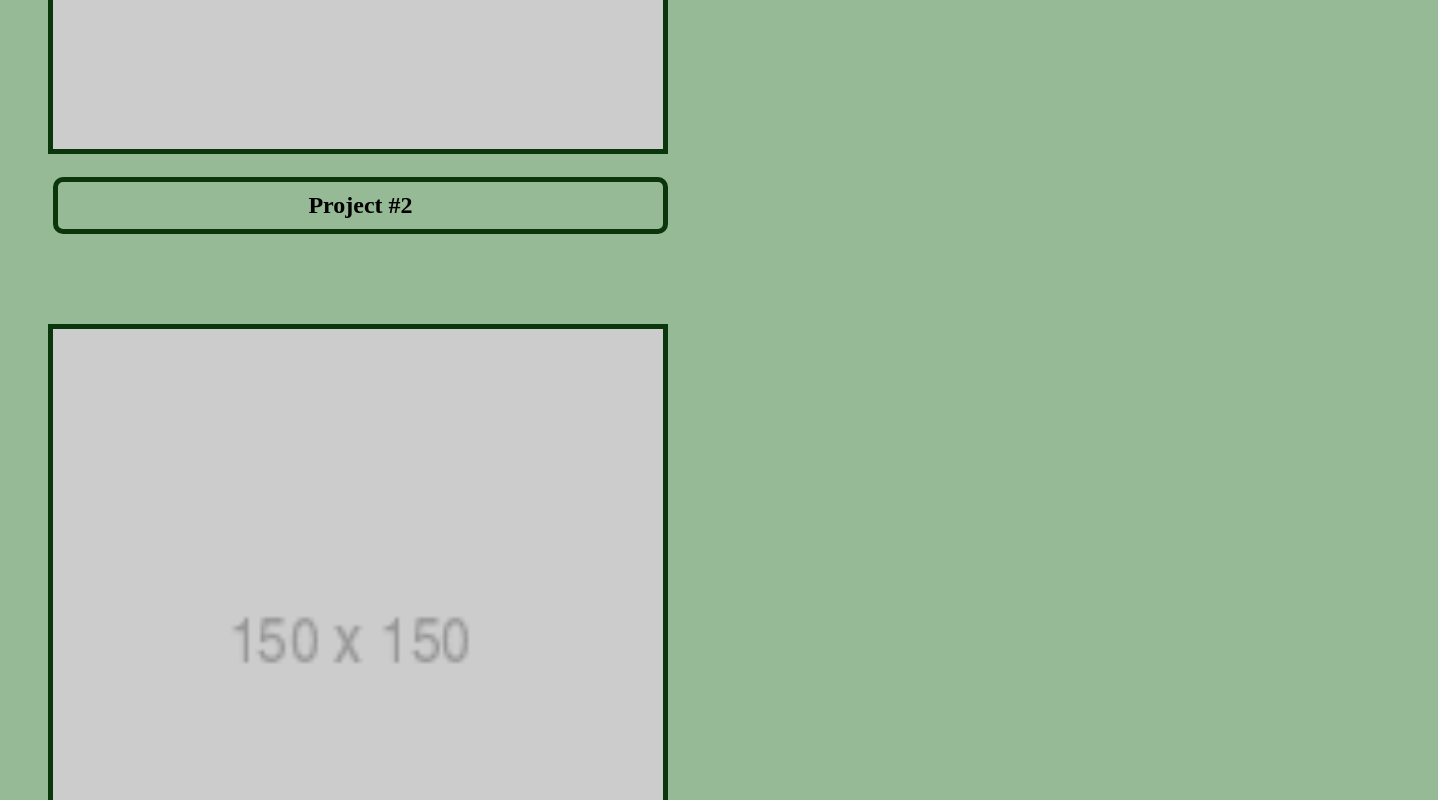
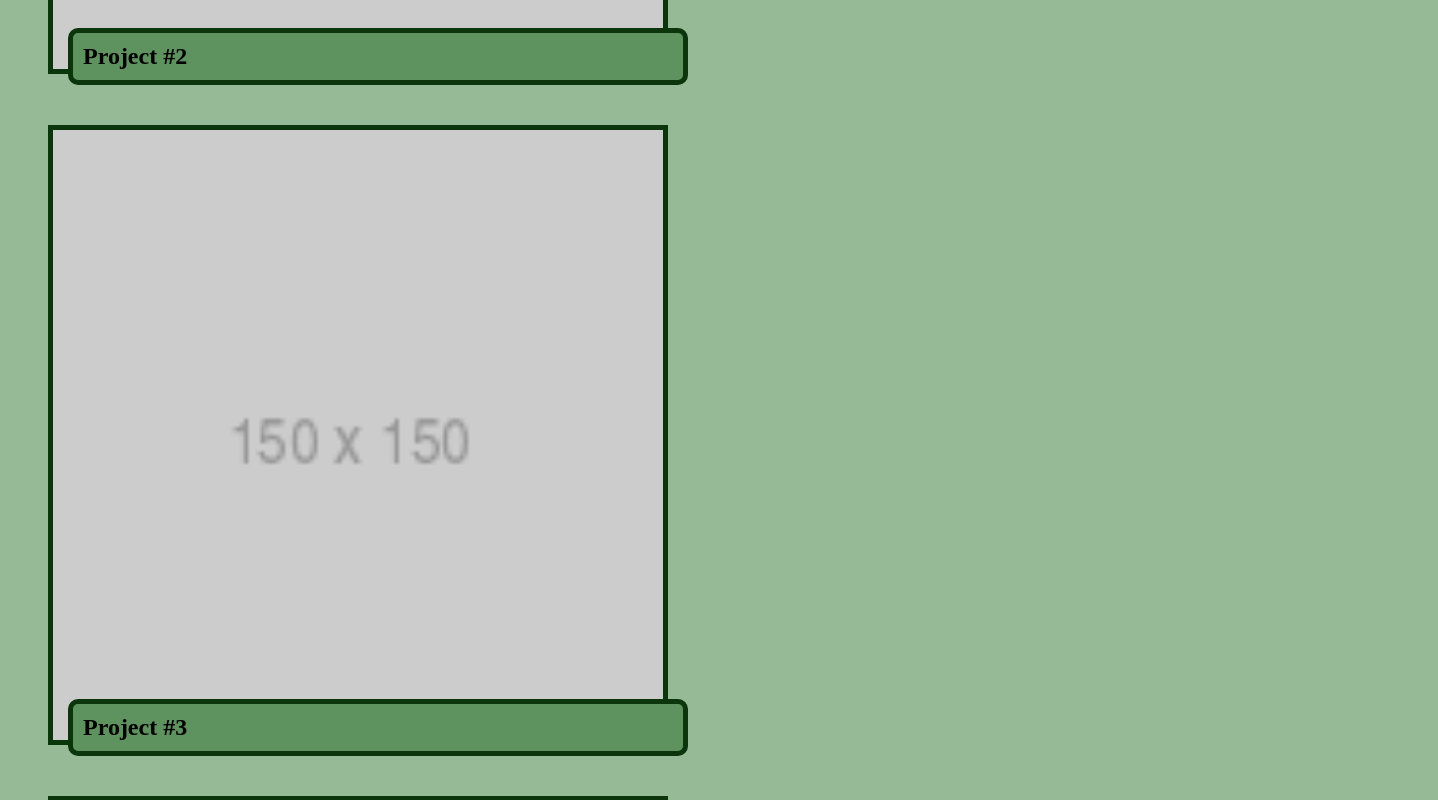
Before and after one commit to mateonav98/my-first-portfolio, a plain HTML site: page index.html in a window 1280 px wide. Shown: the part 1680-2480 px from the top of the page, 1438 px wide, since content can reach past the window. Drawn offline with Linux system fonts and the light colour scheme.

Commit message:
adding labels on top of images

```diff
--- a/index.html
+++ b/index.html
@@ -9,10 +9,9 @@
         <header class="header">
             <h1>Mateo Navarro's Portfolio</h1>
                 <ul class="nav">
-                    <li> <a class=list href="#about_me">About Me</a> </li>
-                    <li> <a class=list href="#projects">My Projects</a> </li>
-                    <li> <a class=list href="#cm-title">Contact Me</a> </li>
-
+                    <li> <a class=list href="#about_me">About Me </a></li>
+                    <li> <a class=list href="#projects"> My Projects </a></li>
+                    <li> <a class=list href="#cm-title"> Contact Me</a></li>
                 </ul>
         </header>
 
@@ -33,19 +32,19 @@
             </section>
             <section id="grid">
                 <a href="https://github.com/mateonav98"> <img id="image-3" src="150.png" alt="placeholder for project3"/> </a>
-                <h2 class="project2">Project #2</h2>
+                <h2 class="project1">Project #2</h2>
             </section>
             <section id="grid">
                 <a href="https://github.com/mateonav98"> <img id="image-4" src="150.png" alt="placeholder for project3"/> </a>
-                <h2 class="project2">Project #3</h2>
+                <h2 class="project1">Project #3</h2>
             </section>
             <section id="grid">
                 <a href="https://github.com/mateonav98"> <img id="image-5" src="150.png" alt="placeholder for project3"/> </a>
-                <h2 class="project2">Project #4</h2>
+                <h2 class="project1">Project #4</h2>
             </section>
             <section id="grid">
                 <a href="https://github.com/mateonav98"> <img id="image-6" src="150.png" alt="placeholder for project3"/> </a>
-                <h2 class="project2">Project #5</h2>
+                <h2 class="project1">Project #5</h2>
             </section>
         </projects>
 
--- a/style.css
+++ b/style.css
@@ -32,6 +32,7 @@ header .nav {
 }
 .list {
     display: inline-block;
+    margin-left: 20px;
 }
 
 #image-1 {
@@ -55,34 +56,31 @@ header .nav {
     margin-left: 5px;
 }
 
-.my_projects, h2 {
+h2.my_projects {
     text-align: center;
+    border: 5px solid var(--border_color);
+    background-color: rgb(94, 146, 94);
+    padding: 20px;
 }
 
 section {
-    display: flex;
+    display: inline-flex;
     flex-wrap: wrap;
-    justify-content: space-evenly;
-    margin: 50px 40px 20px 40px;
-
+    margin: 20px 40px 20px 40px;
 }
 
 
-
 section h2 {
-    flex-direction: column;
     border: 5px solid var(--border_color);
     padding: 10px;
     border-radius: 10px;
+    margin: -50px 20px 0 20px;
+    background-color: rgb(94, 146, 94);
+    width: 100%;
+}
 
-}
-section h2 {
-    text-align: center;
-}
 #image-2 {
     width: 1350px;
-    justify-content: center;
-    float:center;
     border: 5px solid var(--border_color);
 }
 #image-2:hover,
@@ -131,17 +129,11 @@ section h2 {
     rgb(238, 237, 243), 0 0 15px
     rgb(255, 255, 255);
 }
-.project2 {
-    display: flex;
-    flex-wrap: wrap;
-}
+
 
 #grid {
-    display: inline-block;
-    justify-content: center;
-    text-align: center;
     flex-direction: column;
-    justify-content: space-evenly;
+    flex-wrap: wrap;
 }
 
 body {
@@ -152,12 +144,12 @@ body {
     text-align: center;
 }
 .contact-me {
-    display: inline-block;
-    flex-wrap: wrap;
+    display: flex;
     position: relative;
     float:middle;
     list-style-type: none;
     font-family: Cambria, Cochin, Georgia, Times, 'Times New Roman', serif;
+    margin-left: 320px;
 }
 
 .footer {
```
